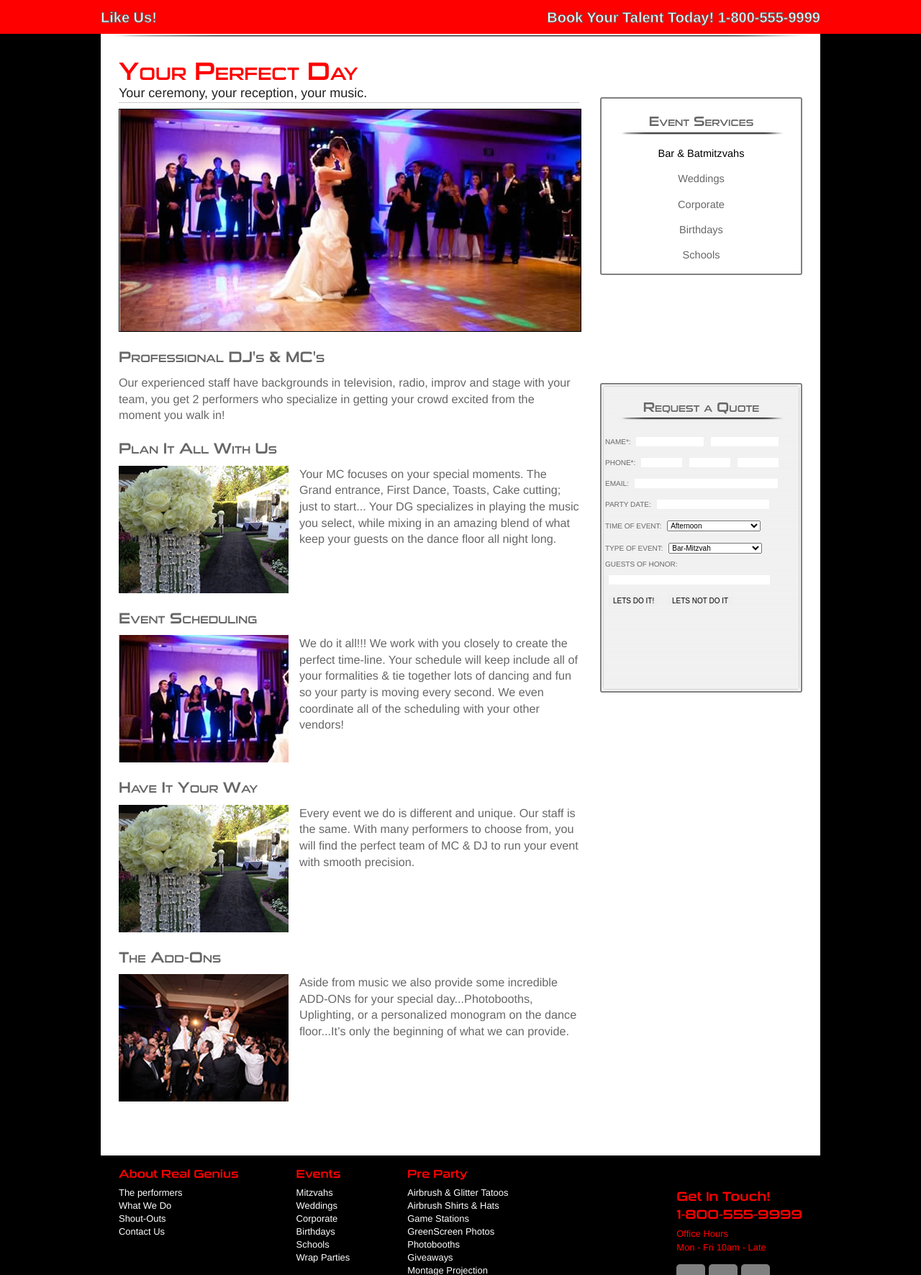
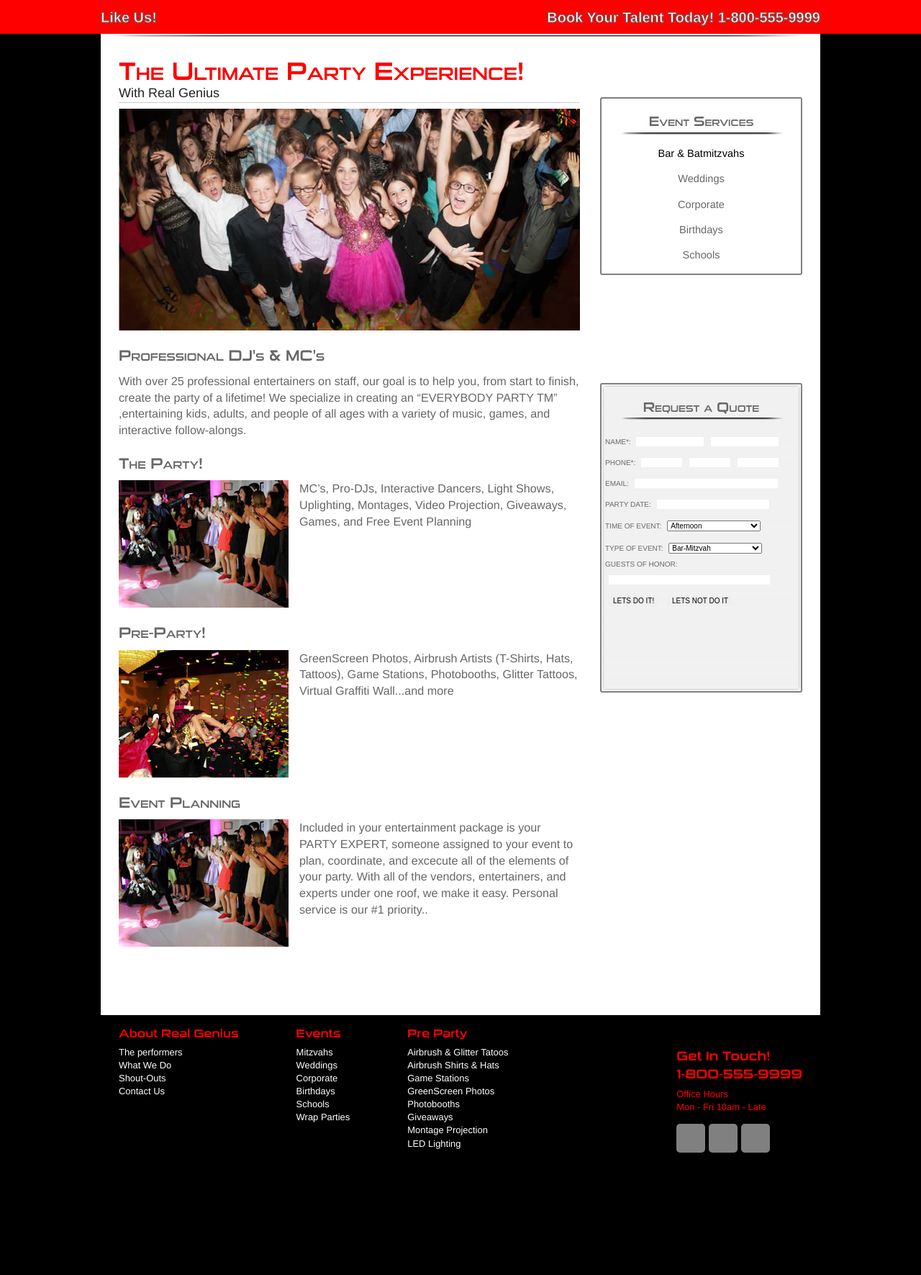
Before and after one commit to PeterOzolins/RGE, a PHP site: page /foo/mitzvah.php in a window 1280 px wide. Shown: the part 292-2063 px from the top of the page at 72% size. After the commit the page ends 1893 px from the top, so only its background shows below. Run offline with PHP 8.4, Linux system fonts and the light colour scheme; some libraries are stand-ins or nearby versions.

Commit message:
adds photos and content for mitzvah page

```diff
--- a/css/main.css
+++ b/css/main.css
@@ -402,9 +402,7 @@ h2 .iCaps {
 .weddingImageBig {
     width: 641px;
     height: 308px;
-    border: 1px solid black;
-    background-image: url(/img/weddingImageBig.jpg)
-}
+    background-image: url(/img/mitzPagePhotos/mitzvah-top.jpg);}
 .columnLeftRow {
     margin-bottom: 20px;
 
--- a/mitzvah.php
+++ b/mitzvah.php
@@ -17,45 +17,39 @@
                                 <div class="columnLeft">
                                     <div class="clearfix">
                                     </div>
-                                    <h2>Your Perfect Day</h2>
-                                    <h4>Your ceremony, your reception, your music.</h4>
+                                    <h2>The Ultimate Party Experience!</h2>
+                                    <h4>With Real Genius</h4>
                                     <hr />
                                     <div class="weddingImageBig"></div>
-                                    <h3>Professional DJ's & MC's</h3>
-                                    <p>Our experienced staff have backgrounds in television, radio, improv and stage with your team, you get 2 performers who specialize in getting your crowd excited from the moment you walk in!</p>
+                                    <h3>Professional DJ's &amp; MC's</h3>
+                                    <p>With over 25 professional entertainers on staff, our goal is to help you, from start to finish, create the party of a lifetime!  We specialize in creating an “EVERYBODY PARTY TM” ,entertaining kids, adults, and people of all ages with a variety of music, games, and interactive follow-alongs.</p>
 
                                     <div class="columnLeftRow">
-                                        <h3>Plan It All With Us</h3>
-                                        <div class="rowImage"><img src="img/weddingDetailsRow.jpg" /></div>
+                                        <h3>The Party!</h3>
+                                        <div class="rowImage"><img src="img/mitzPagePhotos/mitzvah-body1.jpg" /></div>
                                         <p>
-                                            Your MC focuses on your special moments. The Grand entrance, First Dance, Toasts, Cake cutting; just to start... Your DG specializes in playing the music you select, while mixing in an amazing blend of what keep your guests on the dance floor all night long.
+                                            MC’s, Pro-DJs, Interactive Dancers, Light Shows, Uplighting, Montages, Video Projection, Giveaways, Games, and Free Event Planning
                                         </p>
                                         <div class="clearfix"></div>
                                     </div>
                                     <div class="columnLeftRow">
-                                        <h3>Event Scheduling</h3>
-                                        <div class="rowImage"><img src="/img/weddingSchedulingRow.jpg" /></div>
+                                        <h3>Pre-Party! </h3>
+                                        <div class="rowImage"><img src="/img/mitzPagePhotos/mitzvah-body2.jpg" /></div>
                                         <p>
-                                            We do it all!!!  We work with you closely to create the perfect time-line.  Your schedule will keep include all of your formalities & tie together lots of dancing and fun so your party is moving every second. We even coordinate all of the scheduling with your other vendors!
+                                            GreenScreen Photos, Airbrush Artists (T-Shirts, Hats, Tattoos), Game Stations, Photobooths, Glitter Tattoos, Virtual Graffiti Wall...and more
                                         </p>
                                         <div class="clearfix"></div>
                                     </div>
                                     <div class="columnLeftRow">
-                                        <h3>Have It Your Way</h3>
-                                        <div class="rowImage"><img src="img/weddingDetailsRow.jpg" /></div>
+                                        <h3>Event Planning</h3>
+                                        <div class="rowImage"><img src="img/mitzPagePhotos/mitzvah-body1.jpg" /></div>
                                         <p>
-                                            Every event we do is different and unique.  Our staff is the same.  With many performers to choose from, you will find the perfect team of MC & DJ to run your event with smooth precision.
+                                            Included in your entertainment package is your PARTY EXPERT, someone assigned to your event to plan, coordinate, and excecute all of the elements of your party.  With all of the vendors, entertainers, and experts under one roof, we make it easy.  Personal service is our #1 priority..
                                         </p>
                                         <div class="clearfix"></div>
                                     </div>
-                                    <div class="columnLeftRow">
-                                        <h3>The Add-Ons</h3>
-                                        <div class="rowImage"><img src="/img/weddingAdOnsRow.jpg" /></div>
-                                        <p>
-                                            Aside from music we also provide some incredible ADD-ONs for your special day...Photobooths, Uplighting, or a personalized monogram on the dance floor...It’s only the beginning of what we can provide.
-                                        </p>
-                                    </div>
                                 </div>
+
                                 <div class="columnRight">
                                     <div class="sideBox">
                                         <h3>Event Services</h3>
```
Also changed, not shown: img/mitzPagePhotos/mitzvah-body1.jpg (added), img/mitzPagePhotos/mitzvah-body2.jpg (added), img/mitzPagePhotos/mitzvah-top.jpg (added), 4 other files.
